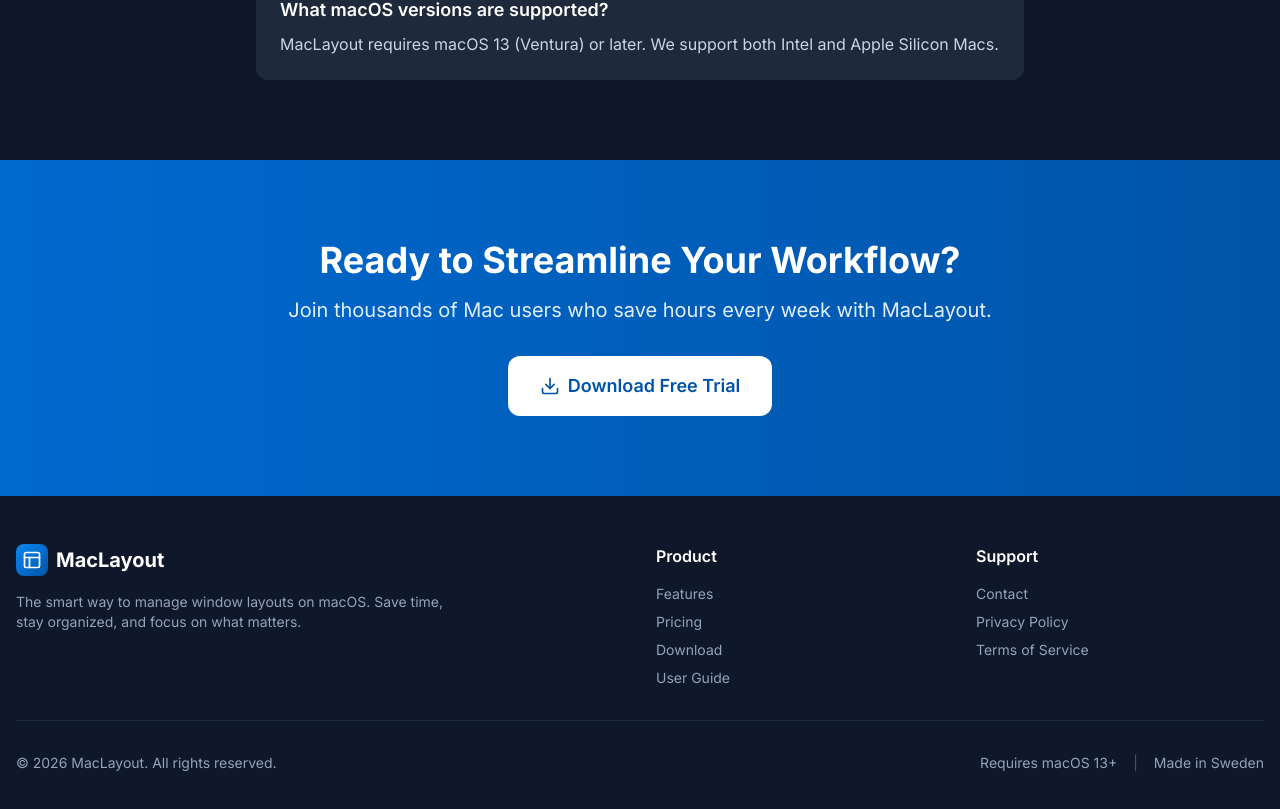
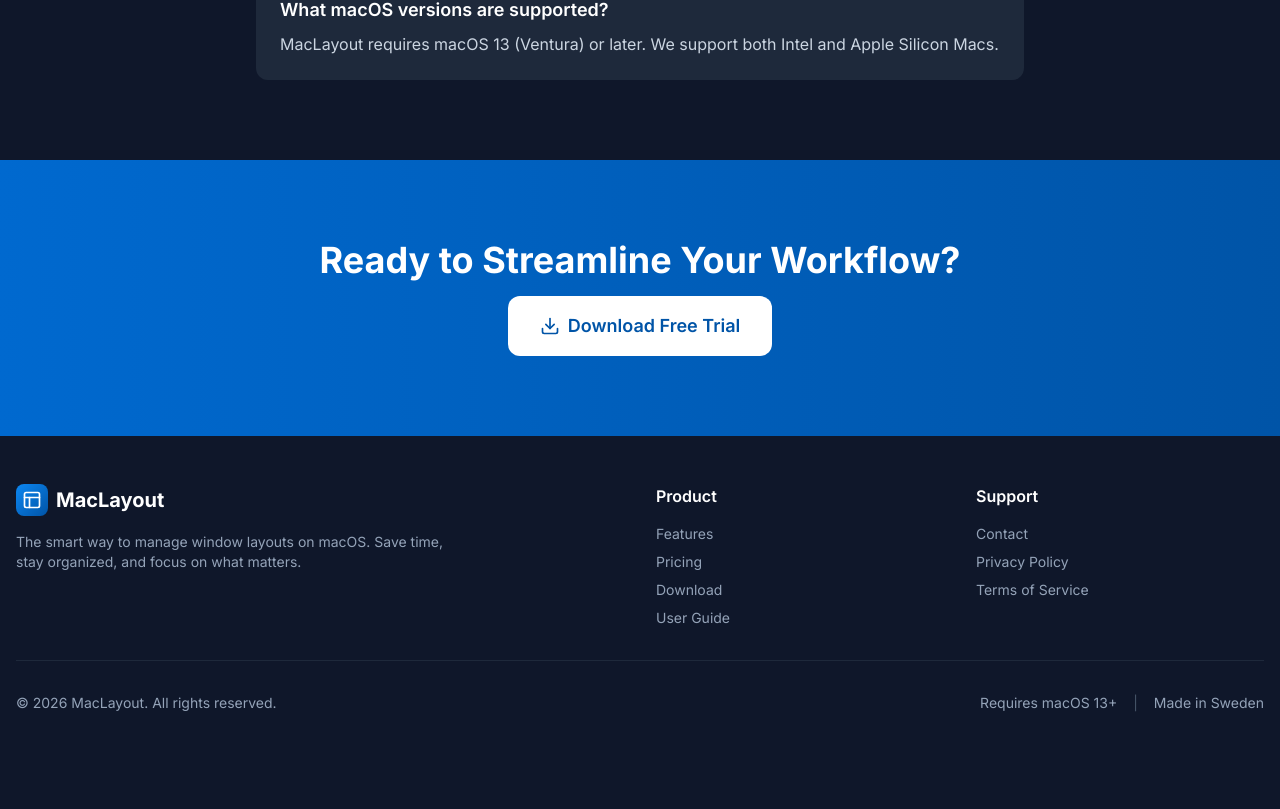
Before and after one commit to deltapapawhisky/MacLayout-Website, a Next.js app: page / in a window 1280 px wide. Shown: the part 5583-6392 px from the top of the page. After the commit the page ends 6344 px from the top, so only its background shows below. Built offline with nearby package versions, Linux system fonts and the light colour scheme.

Commit message:
Remove subtitle text from bottom CTA section
Co-Authored-By: Claude Opus 4.6 <noreply@anthropic.com>

```diff
--- a/app/page.tsx
+++ b/app/page.tsx
@@ -587,9 +587,6 @@ export default function Home() {
           <h2 className="text-4xl font-bold mb-4">
             Ready to Streamline Your Workflow?
           </h2>
-          <p className="text-xl text-primary-100 mb-8">
-            Join thousands of Mac users who save hours every week with MacLayout.
-          </p>
           <Link
             href="/download"
             className="inline-flex items-center gap-2 bg-white text-primary-700 px-8 py-4 rounded-xl text-lg font-semibold hover:bg-primary-50 transition-colors"
```
